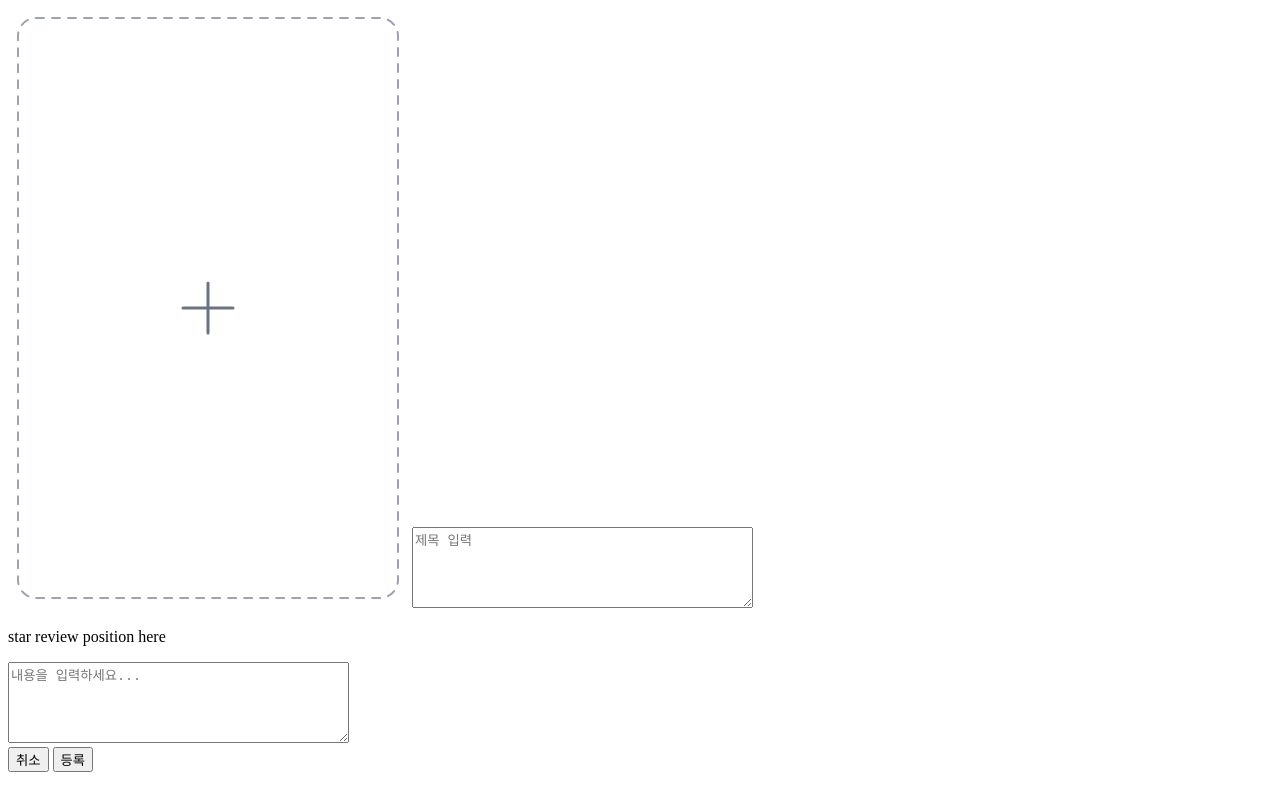
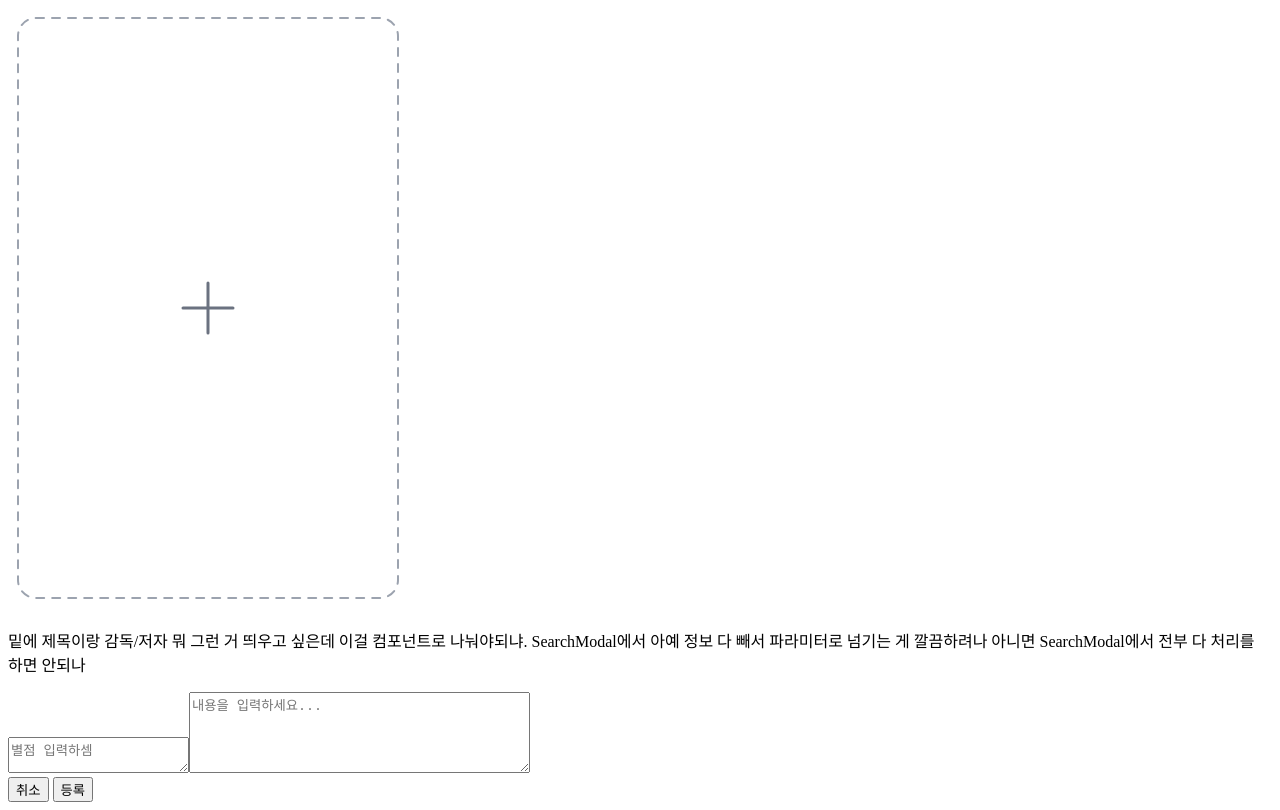
Before and after one commit to iam-home/ReviewCollection, a React (Vite) app: page /write in a window 1280 px wide. Built offline with nearby package versions, Linux system fonts and the light colour scheme; no server answers.

Commit message:
틀은 잡혀가는 거 같음

```diff
--- a/src/MainPage.tsx
+++ b/src/MainPage.tsx
@@ -103,7 +103,9 @@ const NotUser = () => {
   }
 // 여다가 포스터를 띄우는 거임. title content 띄우는 게 아니라. 어 근데 제목이 왜 필요함?? 리뷰쓰는데 제목이 왜 필요해
   return (
-    <p>NotUser</p>
+    <div className='card'>
+      <p className='book-card'></p>
+    </div>
   )
 }
 
--- a/src/WritePage.tsx
+++ b/src/WritePage.tsx
@@ -8,8 +8,9 @@ function WritePage() {
   const navigate = useNavigate();
   const [isLogin, setIsLogin] = useState<boolean>(false);
   const [loading, setLoading] = useState<boolean>(true);
-  const [title, setTitle] = useState('');
+  const [rating, setRating] = useState<number>();
   const [content, setContent] = useState('');
+  // const [selectedPoster, SetSelectedPoster] = useState('');
 
   useEffect(() => {
     const fetchSession = async () => {
@@ -26,15 +27,17 @@ function WritePage() {
 
   return (
     <div>
+      {/* <h1>글쓰기</h1> */}
       <PosterSVG/> {/* 얘가 가장 왼쪽으로 가게 css 짜야됨 */}
-      {/* <h1>글쓰기</h1> */}
-      <textarea placeholder="제목 입력" value={ title } onChange={(e)=> setTitle(e.target.value) } rows={5} cols={40} />
-      <p>star review position here</p>
+      <Title/>
+
+      <textarea placeholder='별점 입력하셈' value={ rating } onChange={(e)=> setRating(e.target.value) } />
       <textarea placeholder="내용을 입력하세요..." value={ content } onChange={(e)=> setContent(e.target.value) } rows={5} cols={40} />
+      {/* <textarea placeholder='포스터 url' value={ selectedPoster } onChange={(e)=> SetSelectedPoster(e.target.value) } rows="{5}" cols="{40}" /> */}
       <br />
 
       <button onClick={() => { if (confirm("진짜 취소함?")) navigate('/', { replace: true }); }}>취소</button> {/* 이거 또 뒤로가기 불편함 */}
-      <button onClick={async ()=>{ if ( await Post(isLogin, title, content) ) navigate('/', { replace: true }); }}>등록</button>
+      <button onClick={async ()=>{ if ( await Post(isLogin, rating, content) ) navigate('/', { replace: true }); }}>등록</button>
       {/* 작게 안내창? toast?을 띄우든하셈. alert보다는 나을겨 */} {/* 되기는 되는데 등록 버튼 누르자마자 너무 갑자기 띡 넘어가니까 좀 어색함 */}
 
       {/* 로그인 유저면 User, 비로그인 유저면 NotUser */}
@@ -42,7 +45,7 @@ function WritePage() {
   );
 }
 
-const Post = async (isLogin: boolean, title: string, content: string) => {
+const Post = async (isLogin: boolean, rating: number, content: string) => {
   if (isLogin) { // 로그인 유저 디비
 
   }
@@ -57,7 +60,7 @@ const Post = async (isLogin: boolean, title: string, content: string) => {
     const existingPosts: NotUserPost[] = rawData ? JSON.parse(rawData) : [];
 
     const newPost: GuestPost = {
-      title,
+      rating,
       content,
       // createdAt: new Date().toISOString(),
     };
@@ -109,6 +112,12 @@ const PosterSVG = () => {
   )
 }
 
+const Title = () => {
+  return (
+    <p>밑에 제목이랑 감독/저자 뭐 그런 거 띄우고 싶은데 이걸 컴포넌트로 나눠야되냐. SearchModal에서 아예 정보 다 빼서 파라미터로 넘기는 게 깔끔하려나 아니면 SearchModal에서 전부 다 처리를 하면 안되나</p>
+  )
+}
+
 const SearchModal = () => {
   const [searchPoster, setSearchPoster] = useState('');
   const TMDB_Key = import.meta.env.VITE_TMDB_Key;
```
